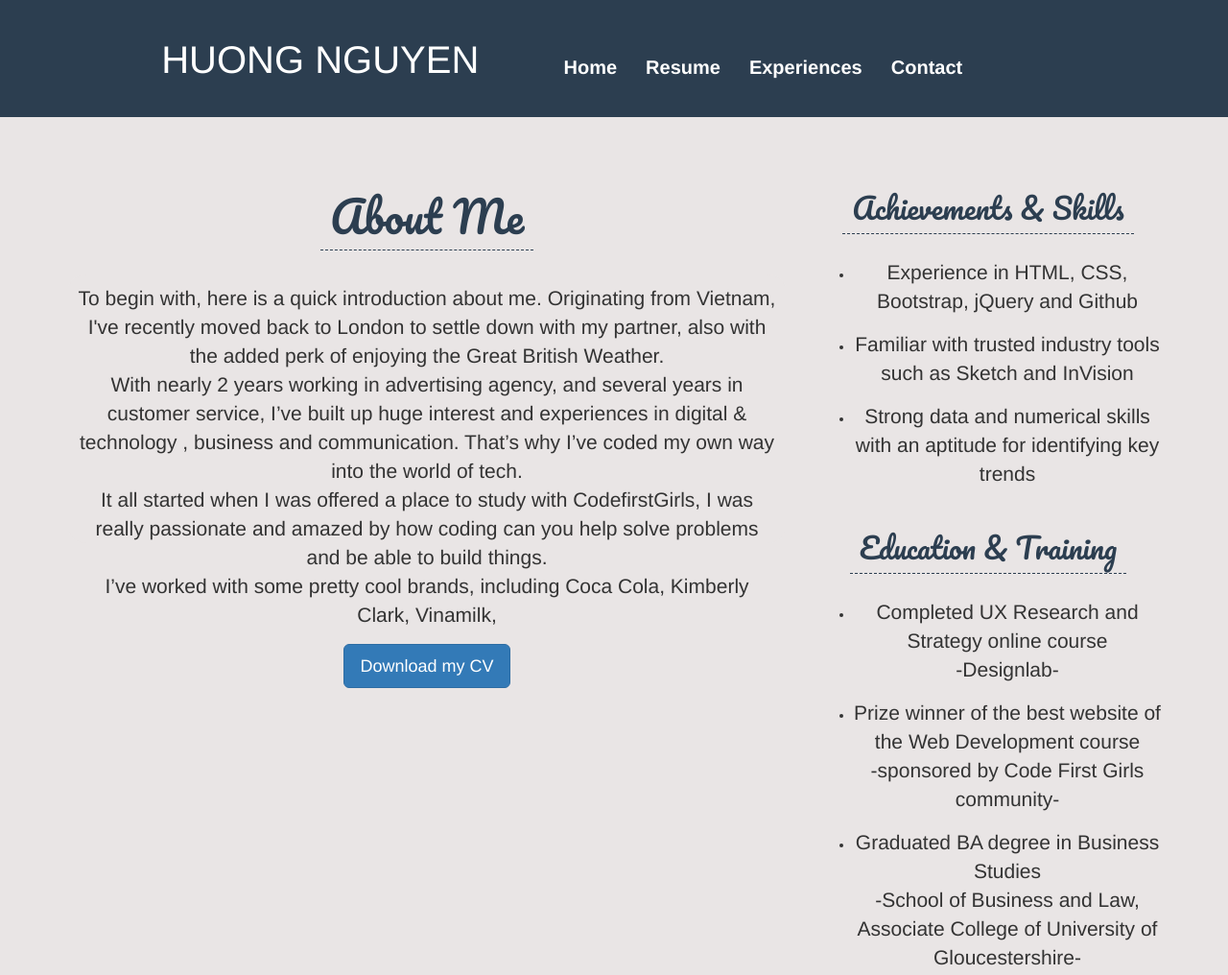
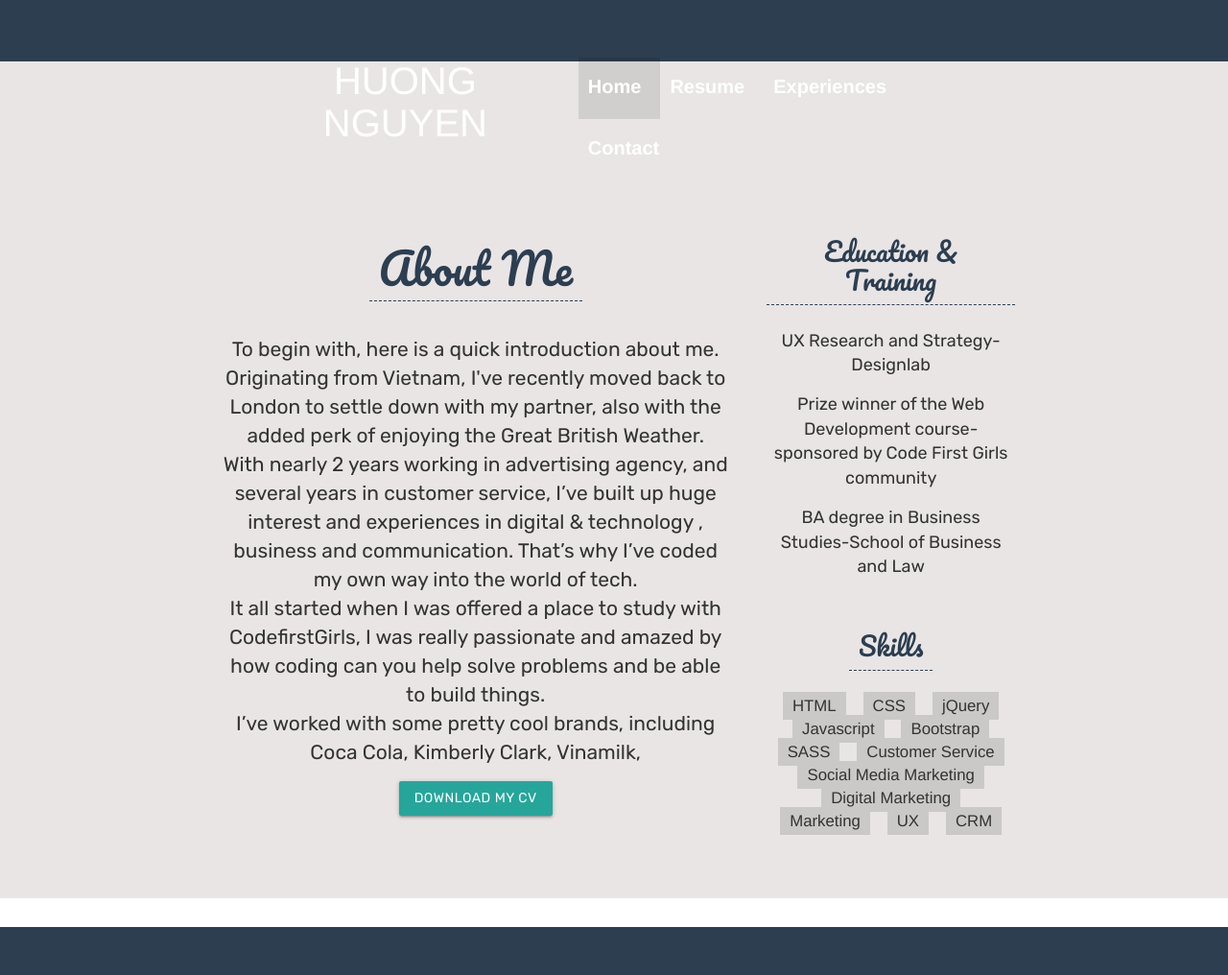
Before and after one commit to Huongg/Personal-Website---Huong-Nguyen, a plain HTML site: page www/about-me.html in a window 1280 px wide. Shown: the top 1016 px of the page at 96% size. Drawn offline with nearby package versions, Linux system fonts and the light colour scheme; a script that the page names is missing; a web font is replaced by a local one.

Commit message:
Added boxes to skills

```diff
--- a/www/about-me.html
+++ b/www/about-me.html
@@ -8,6 +8,9 @@
 	<meta name="viewport" content="width=device-width, initial-scale=1.0">
 	<link rel="stylesheet" href="https://maxcdn.bootstrapcdn.com/bootstrap/3.3.7/css/bootstrap.min.css" integrity="sha384-BVYiiSIFeK1dGmJRAkycuHAHRg32OmUcww7on3RYdg4Va+PmSTsz/K68vbdEjh4u" crossorigin="anonymous">
 
+	<!--Import materialize.css-->
+      <link type="text/css" rel="stylesheet" href="css/materialize.min.css"  media="screen,projection"/>
+
 	<!-- Bootstrap - Mobile first -->
 	<meta name="viewport" content="width=device-width, initial-scale=1">
 	<!-- Google fonts -->
@@ -15,8 +18,8 @@
 	<link href="https://fonts.googleapis.com/css?family=Pacifico" rel="stylesheet">
 	<link href="https://fonts.googleapis.com/css?family=Cambo" rel="stylesheet">
 	<link href="vendor/font-awesome/css/font-awesome.min.css" rel="stylesheet" type="text/css">
-    <link href="https://fonts.googleapis.com/css?family=Montserrat:400,700" rel="stylesheet" type="text/css">
-    <link href="https://fonts.googleapis.com/css?family=Lato:400,700,400italic,700italic" rel="stylesheet" type="text/css">
+    <link href="https://fonts.googleapis.com/css?family=Rubik" rel="stylesheet">
+
 
 	<!-- jQuery/java script -->
 	<script src="https://code.jquery.com/jquery-3.2.1.min.js" integrity="sha256-hwg4gsxgFZhOsEEamdOYGBf13FyQuiTwlAQgxVSNgt4=" crossorigin="anonymous"></script>
@@ -62,30 +65,37 @@
 					<p><a class="btn btn-primary btn-lg" href="#" role="button">Download my CV</a></p>
 				</div>
 			</div>
-				<div class="col-md-4 text-center">
-					<h3 class="h3-aboutme">Achievements & Skills</h3>
-					<ul>
-						<li>
-							<p class="flow-text">Experience in HTML, CSS, Bootstrap, jQuery and Github</p>
-						</li>
-						<li>
-							<p class="flow-text">Familiar with trusted industry tools such as Sketch and InVision</p>
-						</li>
-						<li>
-							<p class="flow-text">Strong data and numerical skills with an aptitude for identifying key trends</p>
-					</ul>
+				<div class="col-md-4 text-center" id="right-col">
 					<h3 class="h3-aboutme">Education & Training</h3>
 					<ul>
 						<li>
-							<p class="flow-text">Completed UX Research and Strategy online course <br/>-Designlab-</p>
+							<p class="flow-text">UX Research and Strategy-Designlab</p>
 						</li>
 						<li>
-							<p class="flow-text">Prize winner of the best website of the Web Development course<br/>-sponsored by Code First Girls community-</p>
+							<p class="flow-text">Prize winner of the Web Development course-sponsored by Code First Girls community</p>
 						</li>
 						<li>
-							<p class="flow-text">Graduated BA degree in Business Studies<br/>-School of Business and Law,<br/> Associate College of University of Gloucestershire-</p>
+							<p class="flow-text">BA degree in Business Studies-School of Business and Law</p>
 						</li>
 					</ul>
+
+					<h3 class="h3-aboutme">Skills</h3>
+					<div id="aboutMe-skills">
+						<ul>
+				            <li>HTML</li>
+				            <li>CSS</li>
+				            <li>jQuery</li>
+				            <li>Javascript</li>
+				            <li>Bootstrap</li>
+				            <li>SASS</li>
+				            <li>Customer Service</li>
+				            <li>Social Media Marketing</li>
+				            <li>Digital Marketing</li>
+				            <li>Marketing</li>
+				            <li>UX</li>
+				            <li>CRM</li>
+				        </ul>
+				    </div>
 				</div>
 		  </div>
 		</div>
--- a/www/style.css
+++ b/www/style.css
@@ -3,17 +3,6 @@
 *, ::after, ::before {
     box-sizing: border-box;
 }
-body {
-  font-family: 'Lato'; }
-
-h1,
-h2,
-h3,
-h4,
-h5,
-h6 {
-  font-weight: 700;
-  font-family: 'Montserrat'; }
 
     /*NAV BAR*/
 .navbar-menu {
@@ -159,6 +148,9 @@ header.masthead {
   position: absolute;
   margin-top: 200px;
 }
+.intro-p p{
+  font-family: 'Rubik', sans-serif!important;
+}
 
 /*@media (min-width: 992px) {
   header.masthead {
@@ -207,6 +199,9 @@ header.masthead {
 .jumbotron{
   background-color: #e9e5e5!important;
 }
+.jumbotron p{
+  font-family: 'Rubik', sans-serif!important;
+}
 .text-center {
     text-align: center!important;
 }
@@ -232,11 +227,37 @@ header.masthead {
     border-bottom: 1px dashed;
     padding: 10px;
     display: inline-block;
-    font-size: 30px;
+    font-size: 27px;
     margin-bottom: 25px;
     color: #2c3e50;
     font-family: 'Pacifico', cursive;
 }
+#right-col p{
+  font-size: 18px;
+  text-align: center;
+}
+
+#right-col ul {
+    list-style-type: none;
+}
+
+
+#aboutMe-skills ul{
+        display: block;
+        margin: 0 auto;
+        padding: 0;
+    }
+
+#aboutMe-skills li {
+        display: inline!important;
+        margin: 15px 7px 15px 7px;
+        padding: 5px 10px;
+        background: #CBC8C8;
+        list-style: none;
+        cursor: default;
+        font-size: 1.2em;
+    }
+
 
   /* TIMELINE */
 * {
```
